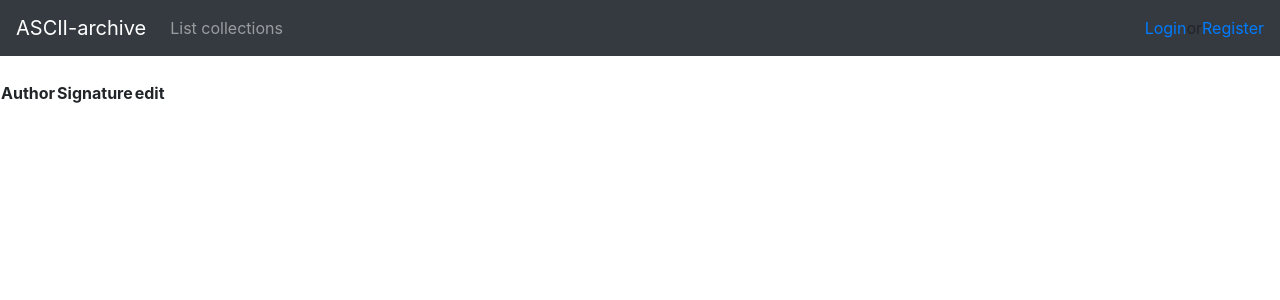
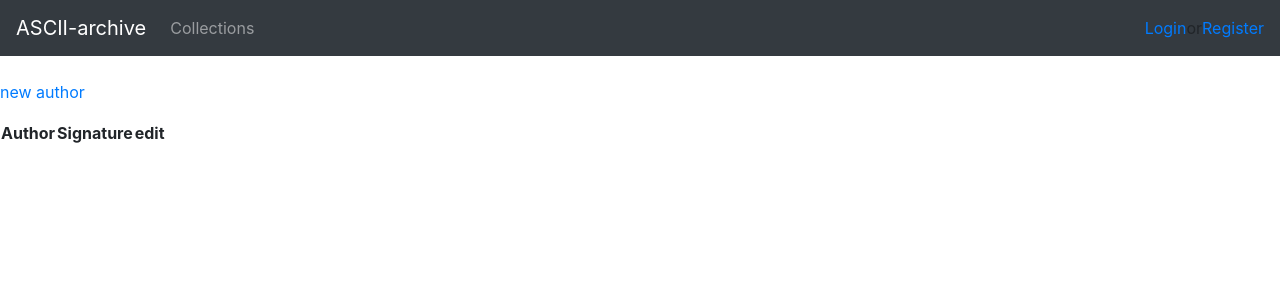
Before and after one commit to ilmari666/tsoha, a Flask app: page /authors in a window 1280 px wide. Shown: the top 300 px of the page. Run offline with Flask 2, Linux system fonts and the light colour scheme; data that the repository does not hold is empty; some libraries are stand-ins or nearby versions.

Commit message:
separate author functionality wip

```diff
--- a/application/auth/forms.py
+++ b/application/auth/forms.py
@@ -12,8 +12,8 @@ class LoginForm(FlaskForm):
 class RegistrationForm(FlaskForm):
   username = StringField("Username", [validators.Length(min=2)])
   email = EmailField("Email", [validators.DataRequired("Please enter an e-mail address."), validators.Email("Please enter a valid e-mail address.")])
-  password = PasswordField("Password", [validators.Length(min=8)])
-  password_verify = PasswordField("Verify password", [validators.Length(min=8)])
+  password = PasswordField("Password", [validators.Length(min=7)])
+  password_verify = PasswordField("Verify password", [validators.Length(min=7)])
 
   def validate(self):
       success = super().validate()
--- a/application/authors/models.py
+++ b/application/authors/models.py
@@ -16,13 +16,15 @@ class Author(db.Model):
 #  aliases = db.relationship("Alias",  backref='author', lazy=True)
 
 class Alias (db.Model):
-  def __init__(self, name, author_id):
+  def __init__(self, name, tag, author_id):
     self.name=name
     self.author_id=author_id
+    self.tag=tag
 
   __tablename__ = "alias"
   id = db.Column(db.Integer, primary_key=True)
   name = db.Column(db.String(30), nullable=False)
+  tag = db.Column(db.String(12), nullable=False)
   db.Column('is_primary', db.Boolean)
   author_id =  db.Column(db.Integer, db.ForeignKey('author.id'))
   #author_id = db.Column(db.Integer, db.ForeignKey('author.id'), nullable=False)
--- a/application/authors/views.py
+++ b/application/authors/views.py
@@ -1,7 +1,10 @@
 from flask import render_template, request, redirect, url_for, flash
-from flask_login import login_user,  logout_user
+from flask_login import login_user,  logout_user, login_required, current_user
 from application import app, db
-from application.authors.models import Author
+from application.authors.models import Author, Alias
+from application.collections.models import Collection
+from application.authors.forms import AuthorForm
+
 
 @app.route("/authors")
 def list_authors():
@@ -12,9 +15,60 @@ def list_authors():
 
   return render_template("authors/list.html", authors = authors)
 
-
-
 @app.route("/authors/<author_id>/", methods=["GET"])
 def view_author(author_id):
   author = Author.query.get(author_id)
   return render_template("authors/view.html", author = author)
+
+
+@app.route("/authors/new")
+#@login_required
+def author_new_form():
+  authors = Author.query.all()
+  form = AuthorForm()
+
+
+  form.alias_of.choices = [(a.id, a.name) for a in Author.query.order_by('name')]
+  return render_template("authors/new.html", form=form, authors=authors)
+
+
+
+@app.route("/authors", methods=["POST"])
+@login_required
+def author_create():
+
+  # if author name does not exist and it's not set as an alias to existing author create a new author with the alias
+
+  form =  AuthorForm(request.form)
+  name=form.name.data
+  alias_of=form.alias_of.data
+  tag=form.tag.data
+
+  print(name+" "+tag)
+
+  primary=False
+  if  (alias_of == None):
+    alias=Alias.query.filter_by(name=name).first()
+    if (alias==None):
+      author=Author(name)
+      db.session().add(author)
+      db.session().commit()
+      primary=True
+
+
+    else:
+      #author already exist, skip
+      return redirect(url_for("list_authors"))
+
+
+  else:
+    author=Author.query.get(alias_of)
+
+  alias=Alias(name, tag, author.id)
+  alias.is_primary=primary
+
+  db.session().add(alias)
+  db.session().commit()
+
+  db.session().commit()
+  return redirect(url_for("list_authors"))
--- a/application/collections/views.py
+++ b/application/collections/views.py
@@ -2,8 +2,9 @@ from flask import render_template, request, redirect, url_for
 from flask_login import current_user, login_required
 
 from application import app, db, role_required
-from application.collections.models import Collection, Author, Alias
+from application.collections.models import Collection
 from application.collections.forms import CollectionForm
+from application.authors.models import Author, Alias
 
 @app.route("/collections/new")
 @login_required
@@ -23,12 +24,13 @@ def collection_create():
 
   author_alias = form.author.data
   alias=Alias.query.filter_by(name=author_alias).first()
+  tag="add"
   #if a non existing author (alias) given create and author and alias, organize later in the flow
   if (alias==None):
     author=Author(author_alias)
     db.session().add(author)
     db.session().commit()
-    alias=Alias(author_alias, author.id)
+    alias=Alias(author_alias, tag, author.id)
     alias.is_primary=True
 
     db.session().add(alias)
--- a/application/templates/authors/list.html
+++ b/application/templates/authors/list.html
@@ -1,6 +1,7 @@
 {% extends "layout.html" %}
 
 {% block body %}
+<p><a href="{{ url_for('author_new_form') }}">new author </a></p>
   <table>
     <tr>
       <th>Author</th>
@@ -9,8 +10,8 @@
     </tr>
     {% for author in authors %}
     <tr>
-      <td>{{ author.primary_alias }}</td>
-      <td>{{ author.signature }}</td>
+      <td>{{ author.name }}</td>
+      <td>link aliases, tags, groups</td>
 
       <td><a href="{{ url_for('view_author', author_id=author.id) }}">edit </a></td>
     </tr>
--- a/application/templates/layout.html
+++ b/application/templates/layout.html
@@ -18,12 +18,18 @@
           <div class="collapse navbar-collapse" id="navbarCollapse">
                   <ul class="navbar-nav mr-auto">
                     <li class="nav-item">
-                      <a class="nav-link" href="{{ url_for('collections_list') }} ">List collections</a>
+                      <a class="nav-link" href="{{ url_for('collections_list') }} ">Collections</a>
                     </li>
                     {% if current_user.is_authenticated %}
-                    <li class="nav-item">
-                      <a class="nav-link" href="{{ url_for('collection_new_form') }} ">Add a collection</a>
-                    </li>
+                      <li class="nav-item">
+                        <a class="nav-link" href="{{ url_for('collection_new_form') }} ">Add a collection</a>
+                      </li>
+                      <li class="nav-item">
+                        <a class="nav-link" href="{{ url_for('list_authors') }} ">Authors</a>
+                      </li>
+                      <li class="nav-item">
+                        <a class="nav-link" href="{{ url_for('list_groups') }} ">Groups</a>
+                      </li>
                     {% endif %}
                     {% if current_user.is_admin %}
                     <li class="nav-item">
```
Also changed, not shown: application/authors/forms.py (added, +9 -0 lines), application/templates/authors/new.html (added, +45 -0 lines).
